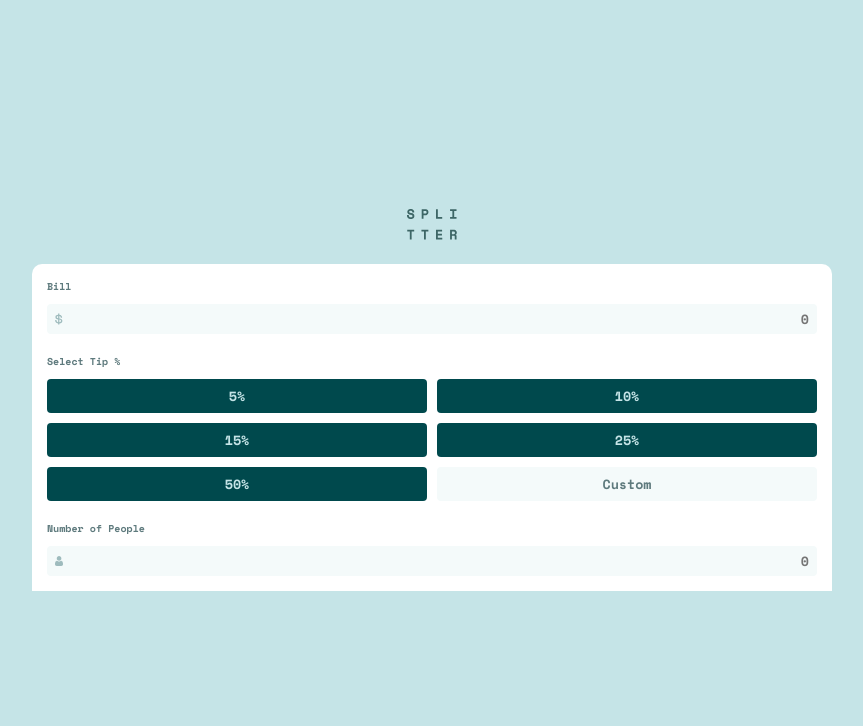
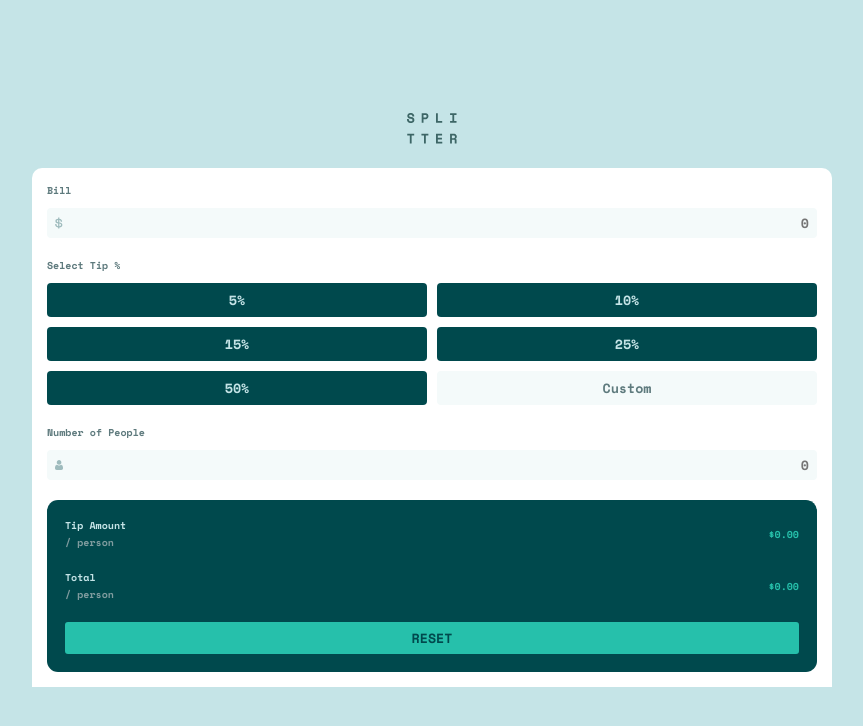
Before and after one commit to amirhossein-peyvand/tip-calculator-app, a React (Vite) app: page / in a window 1280 px wide. Shown: the top 726 px of the page, without its empty margins (208-1071 px from the left). Built offline with nearby package versions, Linux system fonts and the light colour scheme.

Commit message:
Building and styling screenArea component

```diff
--- /dev/null
+++ b/src/components/ScreenArea.tsx
@@ -0,0 +1,25 @@
+import "../sass/ScreenArea.scss";
+
+const ScreenArea = () => {
+  return (
+    <section className="screenArea">
+      <div className="group">
+        <div className="left">
+          <span>Tip Amount</span>
+          <span>/ person</span>
+        </div>
+        <p className="tipAmount">$0.00</p>
+      </div>
+      <div className="group">
+        <div className="left">
+          <span>Total</span>
+          <span>/ person</span>
+        </div>
+        <p className="totalAmount">$0.00</p>
+      </div>
+      <button className="resetBtn">RESET</button>
+    </section>
+  );
+};
+
+export default ScreenArea;
--- a/src/components/TipCaclulator.tsx
+++ b/src/components/TipCaclulator.tsx
@@ -1,10 +1,12 @@
 import "../sass/TipCalculator.scss";
 import InputArea from "./InputArea";
+import ScreenArea from "./ScreenArea";
 
 const TipCaclulator = () => {
   return (
     <article className="tipCalculator">
       <InputArea />
+      <ScreenArea />
     </article>
   );
 };
--- /dev/null
+++ b/src/sass/ScreenArea.scss
@@ -0,0 +1,49 @@
+@import "colors.scss";
+
+.screenArea {
+  background-color: $very-dark-cyan;
+  border-radius: 11px;
+  display: flex;
+  flex-direction: column;
+  padding: 1.8rem;
+  row-gap: 2rem;
+
+  .group {
+    align-items: center;
+    display: flex;
+    justify-content: space-between;
+
+    .left {
+      display: flex;
+      flex-direction: column;
+      row-gap: 0.2rem;
+
+      span:first-child {
+        color: $light-grayish-cyan;
+      }
+
+      span:last-child {
+        color: $grayish-cyan;
+      }
+    }
+
+    p {
+      color: $strong-cyan;
+    }
+  }
+
+  .resetBtn {
+    background-color: $strong-cyan;
+    border-radius: 3px;
+    border: none;
+    color: $very-dark-cyan;
+    cursor: pointer;
+    padding: 0.6rem 0;
+    transition: all 0.2s;
+  }
+
+  .resetBtn:hover,
+  .resetBtn:focus {
+    background-color: $light-grayish-cyan;
+  }
+}
```
